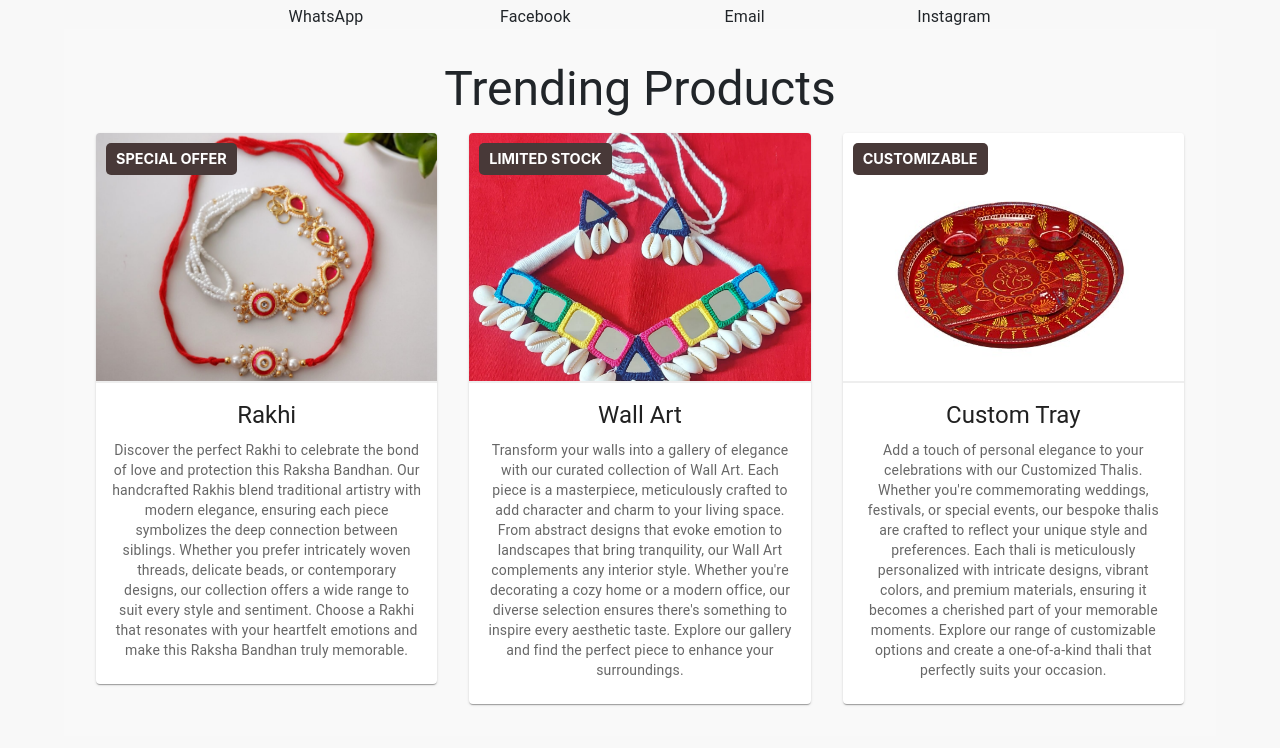
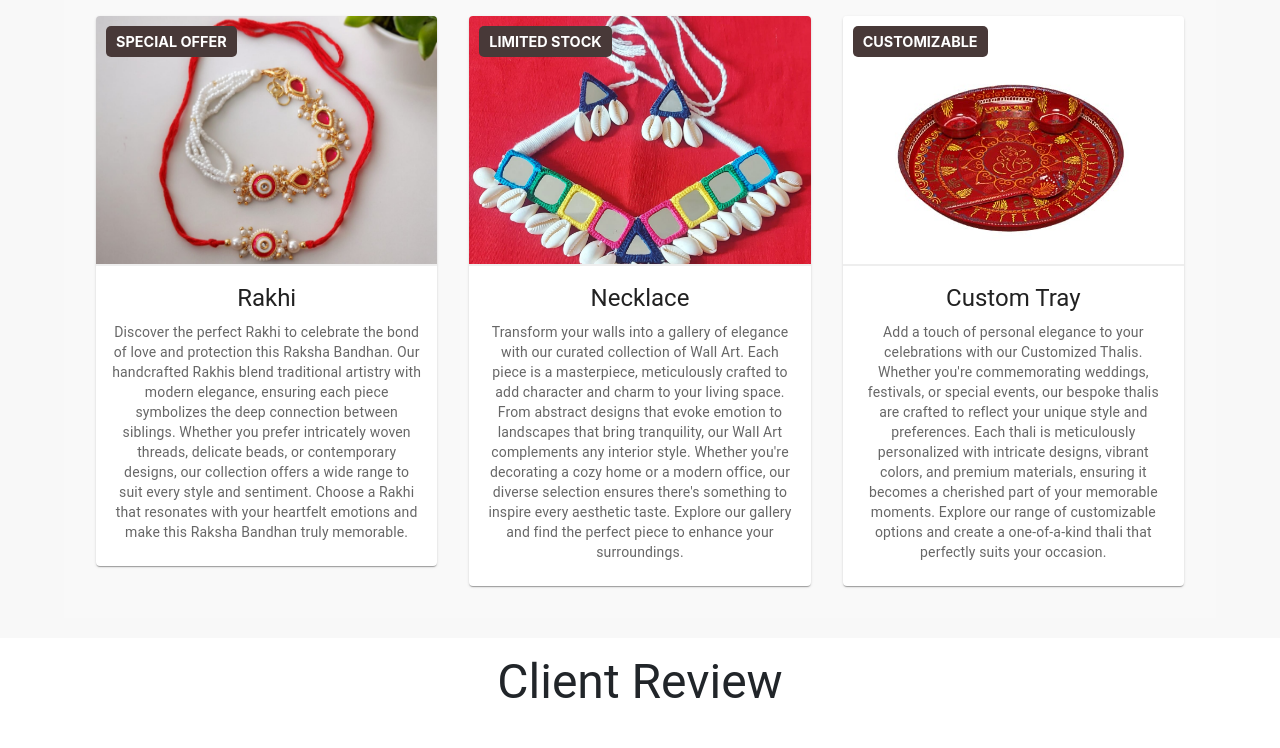
Before and after one commit to surajpithva/try-demo, a React (Create React App) app: page / in a window 1280 px wide. Shown: the part 914-1662 px from the top of the page. Built offline with nearby package versions, Linux system fonts and the light colour scheme; the HTML template or start-up script is replaced by a standard one.

Commit message:
Feat : Compress image

```diff
--- a/src/components/header/header.jsx
+++ b/src/components/header/header.jsx
@@ -44,7 +44,7 @@ const Header = () => {
   };
 
   return (
-    <AppBar position="static" className="bhoomiCraftsNavbar">
+    <AppBar position="static" className="bhoomiCraftsNavbar" >
       <Container maxWidth="xl">
         <Toolbar disableGutters>
           <img
--- a/src/json-data/servicesData/servicesData.js
+++ b/src/json-data/servicesData/servicesData.js
@@ -16,7 +16,7 @@ const products = [
     id: 2,
     label : "Limited Stock",
     image: productThree,
-    title: "Wall Art",
+    title: "Necklace",
     description:
       "Transform your walls into a gallery of elegance with our curated collection of Wall Art. Each piece is a masterpiece, meticulously crafted to add character and charm to your living space. From abstract designs that evoke emotion to landscapes that bring tranquility, our Wall Art complements any interior style. Whether you're decorating a cozy home or a modern office, our diverse selection ensures there's something to inspire every aesthetic taste. Explore our gallery and find the perfect piece to enhance your surroundings.",
   },
--- a/src/pages/home/home.jsx
+++ b/src/pages/home/home.jsx
@@ -13,7 +13,8 @@ import {
 } from "@mui/material";
 import { ClipLoader } from "react-spinners";
 import cuteGirl from "../../assests/cuteGirl.png";
-import homePage from "../../assests/HandMadeHomePage.jpg";
+// import homePage from "../../assests/HandMadeHomePage.jpg";
+import homePage from "../../assests/HandMadeHomePage .jpg"
 
 import Header from "../../components/header/header";
 import { Email, Facebook, Instagram, WhatsApp } from "@mui/icons-material";
@@ -46,7 +47,7 @@ const Home = () => {
   if (loading) {
     return (
       <div className="loader-container">
-        <ClipLoader size={150} color={"#333"} loading={loading} />
+        <ClipLoader size={90} color={"#333"} loading={loading} />
       </div>
     );
   }
@@ -58,7 +59,7 @@ const Home = () => {
       {/* Header End Here */}
 
       {/* Classy Craft Start Here */}
-      <div>
+      <div >
       <Grid container rowSpacing={1} columnSpacing={{ xs: 1, sm: 2, md: 3 }}>
         <Grid
           item
```
Also changed, not shown: src/assests/HandMadeHomePage .jpg (added), 1 other file (tests, documents, lock files or other folders).
